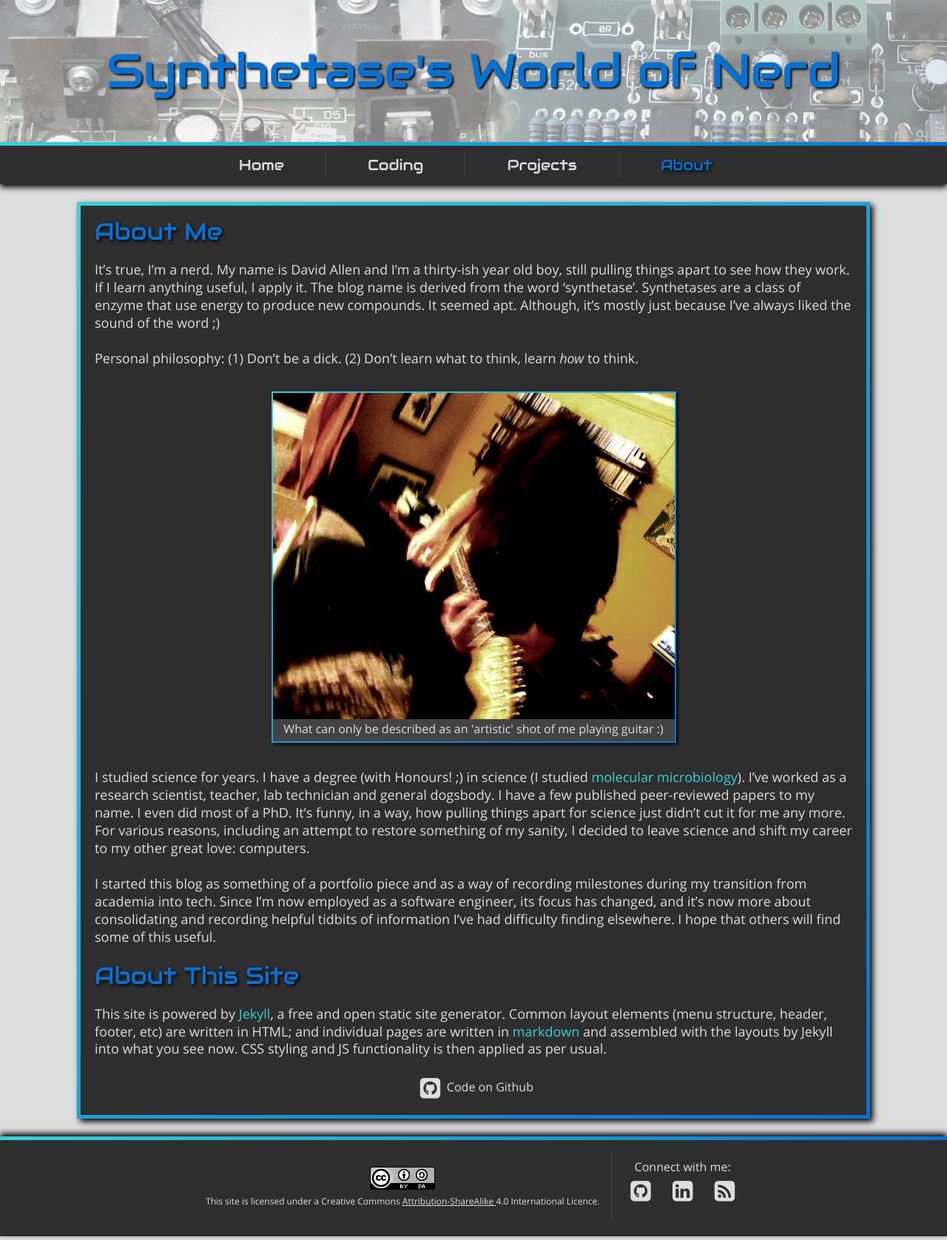
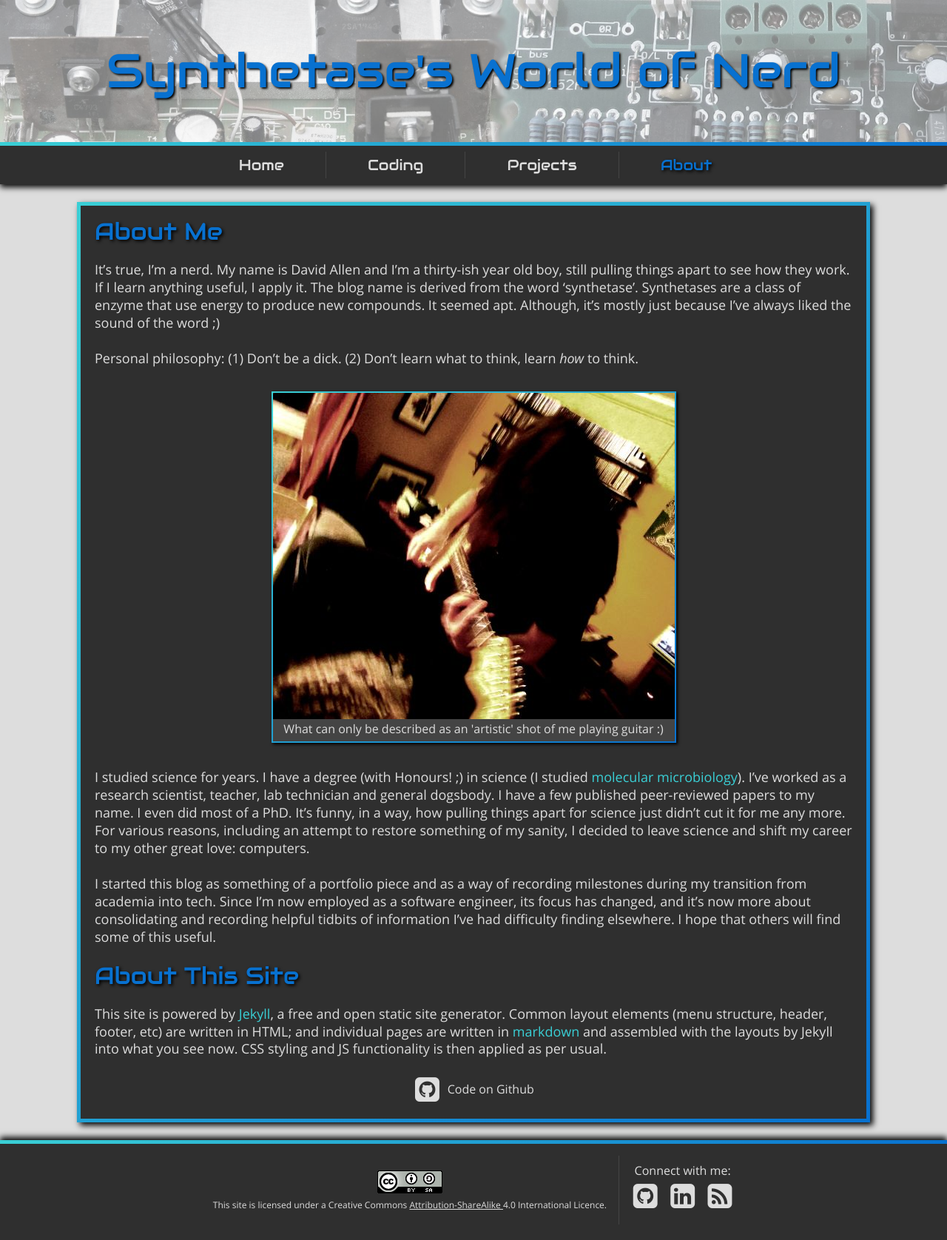
Before and after one commit to StaphSynth/StaphSynth.github.io, a Jekyll site: the page built from _pages/about.md, in a window 1280 px wide. Shown: the whole page at 74% size. Built offline with Jekyll 4.4.1, drawn with Linux system fonts in a browser that asks for light colours.

Commit message:
Styling improvements

```diff
--- a/_includes/git-link.html
+++ b/_includes/git-link.html
@@ -1,7 +1,7 @@
 <div class="git-link-container">
   <div class="git-link">
     <a href="{{ include.url }}" target="_blank">
-      <i class="icon-github-squared social" aria-hidden="true"></i>Code on Github
+      <i class="icon-github-squared social github-logo" aria-hidden="true"></i>Code on Github
     </a>
   </div>
 </div>
--- a/_includes/main-header.html
+++ b/_includes/main-header.html
@@ -20,7 +20,7 @@
   <nav id="main-menu">
     <button id="nav-icon" type="button">
       <i class="icon-menu"></i>
-      <i class="icon-down-dir" aria-hidden="true"></i>
+      <i class="icon-down-dir dropdown-caret" aria-hidden="true"></i>
     </button>
 
     <div class="menu-container menu-closed">
--- a/assets/javascript/main.js
+++ b/assets/javascript/main.js
@@ -2,11 +2,11 @@
 (() => {
   const menuButton = document.querySelector('#nav-icon');
   const menu = document.querySelector('.menu-container');
-  const caret = document.querySelector('.fa-caret-down');
+  const caret = document.querySelector('.dropdown-caret');
 
   menuButton.addEventListener('click', () => {
     menu.classList.toggle('menu-closed');
-    caret.classList.toggle('fa-rotate-180');
+    caret.classList.toggle('rotate-180');
   });
 })();
 
--- a/assets/stylesheets/_sass/_fonts.scss
+++ b/assets/stylesheets/_sass/_fonts.scss
@@ -22,29 +22,18 @@ ICONs (via Fontello)
   display: inline-block;
   text-decoration: inherit;
   width: 1em;
-  margin-right: .2em;
   text-align: center;
-  /* opacity: .8; */
 
-  /* For safety - reset parent styles, that can break glyph codes*/
   font-variant: normal;
   text-transform: none;
-
-  /* fix buttons height, for twitter bootstrap */
   line-height: 1em;
 
-  /* Animation center compensation - margins should be symmetric */
-  /* remove if not needed */
-  margin-left: .2em;
-
-  /* you can be more comfortable with increased icons size */
-  /* font-size: 120%; */
-
-  /* Font smoothing. That was taken from TWBS */
+  font-size: 120%;
   -webkit-font-smoothing: antialiased;
   -moz-osx-font-smoothing: grayscale;
 
-
+  // by default Fontello normally add 0.2em L+R margin.
+  margin: 0;
 }
 
 .icon-calendar:before { content: '\e800'; }
--- a/assets/stylesheets/main.scss
+++ b/assets/stylesheets/main.scss
@@ -76,7 +76,7 @@ NAVIGATION
 .menu-content a {
   display: block;
   padding: 1em;
-  transition: all 0.4s ease-out;
+  transition: background-color 0.4s ease-out;
 }
 
 .menu-container {
@@ -114,6 +114,11 @@ NAVIGATION
 #nav-icon:hover {
   outline: none!important;
   cursor: pointer;
+}
+
+.rotate-180 {
+  display: inline-block;
+  transform: rotate(180deg);
 }
 
 /*==================================================
@@ -318,6 +323,10 @@ styling
   align-items: center;
 }
 
+.article-list-item a:hover h3 {
+  text-decoration: underline;
+}
+
 #article .article-list-item h3 {
   margin: 0;
 }
@@ -429,13 +438,13 @@ of code articles
   margin: 0 auto;
 }
 
-.git-link .fa-github-square {
+.git-link .github-logo {
   padding-right: 0.5rem;
   margin-left: 0;
   font-size: 2rem!important;
 }
 
-.git-link:hover .fa-github-square {
+.git-link:hover .github-logo {
   text-shadow: 0px 0px 2px  #ddd;
 }
 
```
